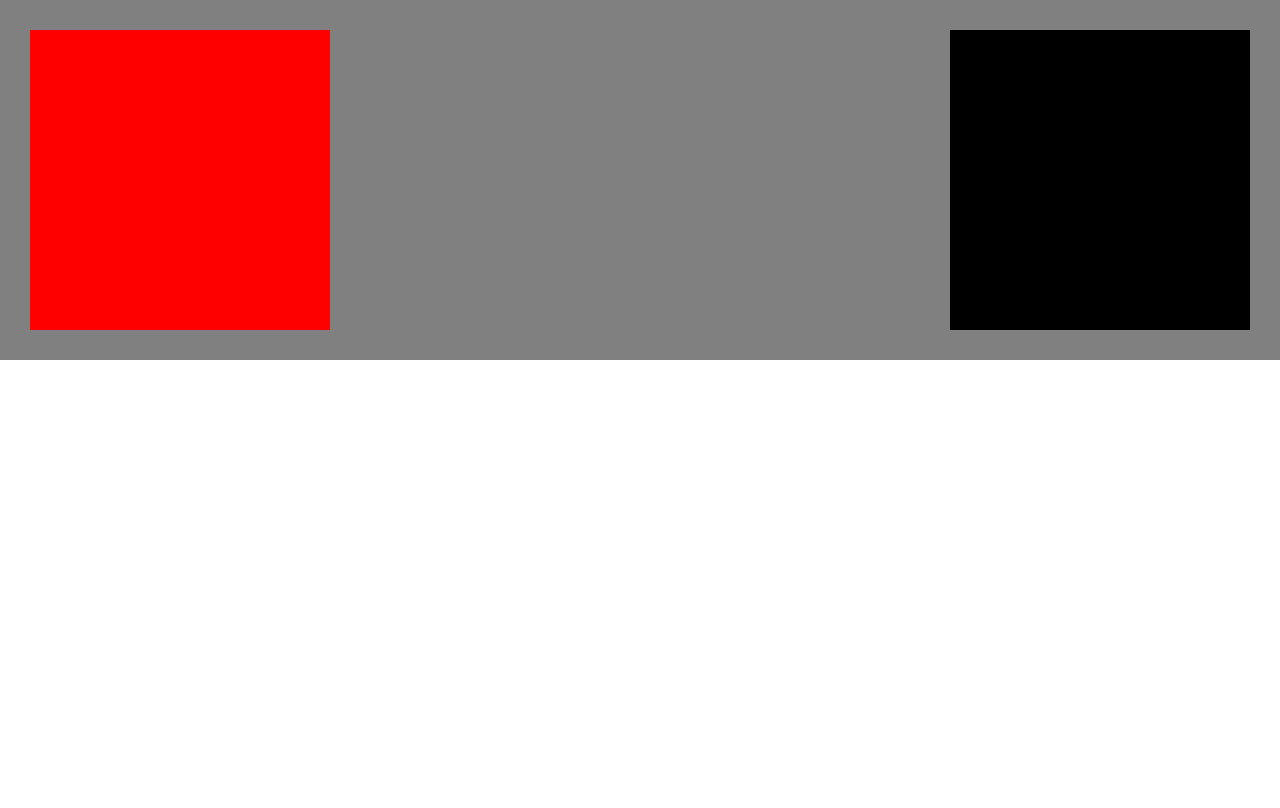
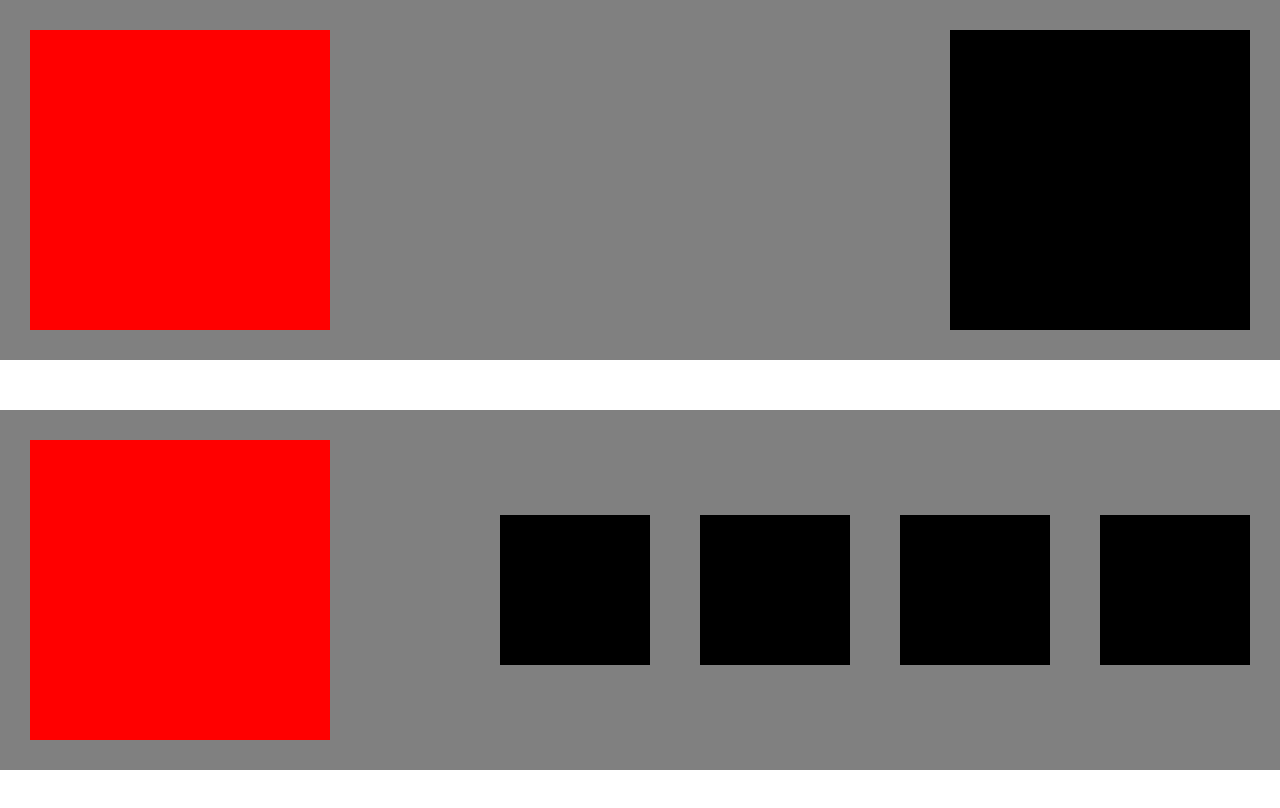
Before and after one commit to Australium/Floats, a plain HTML site: page index.html in a window 1280 px wide. Drawn offline with Linux system fonts and the light colour scheme.

Commit message:
finished 2nd float container

```diff
--- a/index.html
+++ b/index.html
@@ -10,5 +10,15 @@
         <div class="box-one"></div>
         <div class="box-two"></div>
     </div>
+    <div class="container fix">
+        <div class="box-one"></div>
+        <div class="wrap">
+            <div class="box-new margin"></div>
+            <div class="box-new"></div>
+            <div class="box-new"></div>
+            <div class="box-new"></div>
+        </div>
+        <div class="clearfix"></div>
+    </div>
 </body>
 </html>
--- a/style.css
+++ b/style.css
@@ -6,6 +6,7 @@ body {
     background-color: grey;
     overflow: hidden;
     padding: 30px;
+    margin-bottom: 50px;
 }
 
 .box-one {
@@ -21,3 +22,28 @@ body {
     height: 300px;
     float: right;
 }
+
+.box-new {
+    background-color: black;
+    width: 150px;
+    height: 150px;
+    float: right;
+    margin-right: 50px;
+}
+
+.margin {
+    margin-right: 0;
+}
+
+.fix {
+    overflow: visible;
+}
+
+.clearfix {
+    clear:both
+}
+
+.wrap {
+    padding: 75px 0px 75px 50px;
+    overflow: hidden;
+}
```
